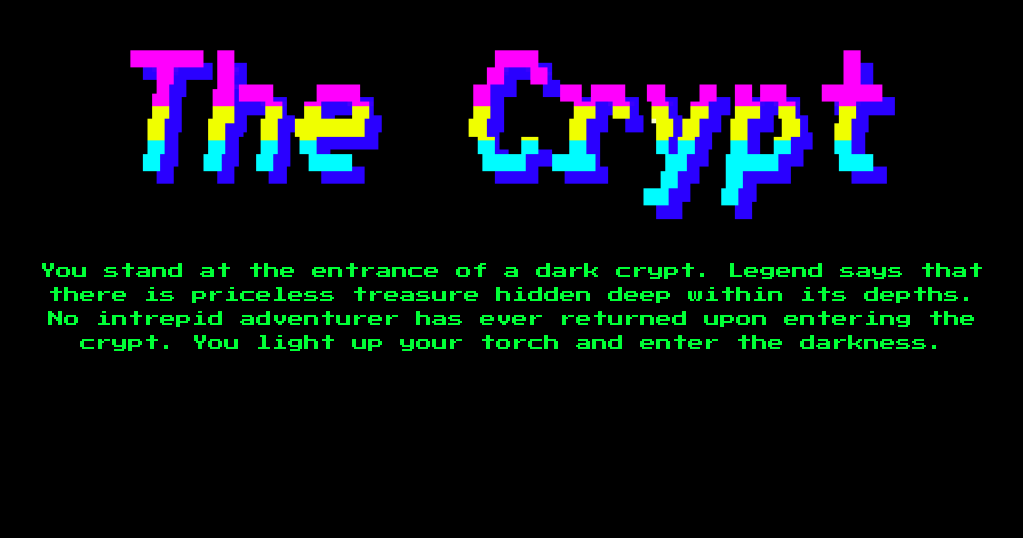
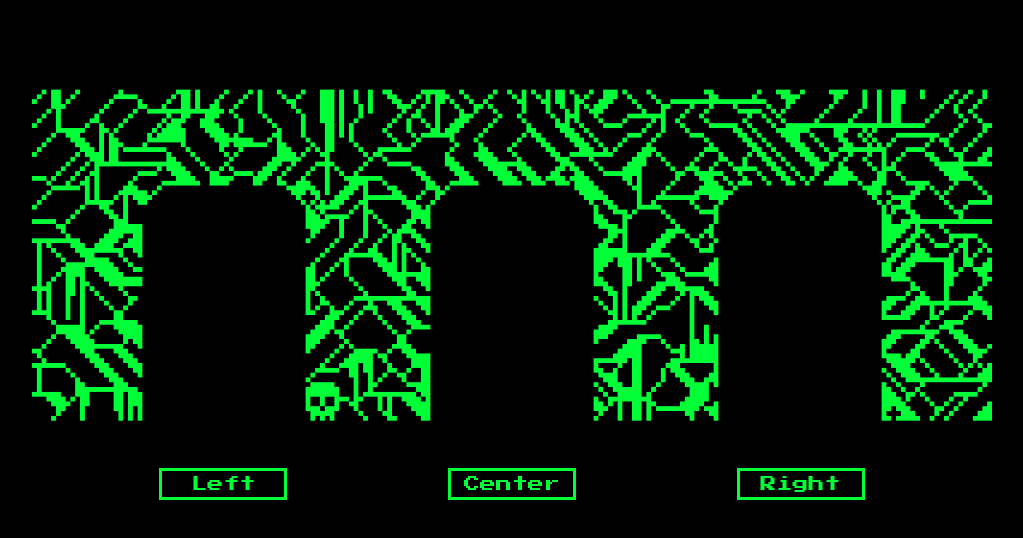
Before and after one commit to justinh5/jsArcade, a plain HTML site: page crypt.html in a window 1280 px wide. Both pictures are taken after a click on the button "New Game". Shown: the part 40-578 px from the top of the page, without its empty margins (128-1151 px from the left). Drawn offline with Linux system fonts and the light colour scheme.

Commit message:
finish first version of the crypt

```diff
--- a/crypt.html
+++ b/crypt.html
@@ -16,19 +16,19 @@
     <div class="container">
       <img id="game-title" src="img/crypt/crypt-title.png" alt="The Crypt">
       <div id="pic-container">
-        <p id="pic"></p>
-        <!-- <img id="pic" src="img/crypt/three.png"> -->
+        <p id="text-pic"></p>
+        <img id="pic" src="img/crypt/three.png">
       </div>
       <table id="directions">
         <tr>
           <td>
-            <button type="click" name="left" id="left">Left</button>
+            <button type="click" name="left" id="left" class="direction">Left</button>
           </td>
           <td>
-            <button type="click" name="center" id="center">Center</button>
+            <button type="click" name="center" id="center" class="direction">Center</button>
           </td>
           <td>
-            <button type="click" name="right" id="right">Right</button>
+            <button type="click" name="right" id="right" class="direction">Right</button>
           </td>
         </tr>
       </table>
--- a/css/crypt.css
+++ b/css/crypt.css
@@ -55,10 +55,6 @@ button:hover {
 
 
 #pic-container {
-  text-align: center;
-}
-
-#pic {
   display: block;
   margin-left: auto;
   margin-right: auto;
@@ -67,8 +63,23 @@ button:hover {
   max-width: 60em;
 }
 
+#text-pic {
+  margin-top: 5em;
+}
+
+
+#pic {
+  display: none;
+  margin-left: auto;
+  margin-right: auto;
+  margin-top: 3em;
+  width: 100%;
+  max-width: 60em;
+}
+
 #directions {
   display: none;
+  table-layout: fixed;
   margin-top: 2em;
   margin-left: auto;
   margin-right: auto;
--- a/js/crypt.js
+++ b/js/crypt.js
@@ -1,26 +1,27 @@
 
 
-const intro = "You stand at the entrance of a dark crypt. Legend says that there is priceless treasure hidden deep within its depths. No intrepid adventurer has ever returned upon entering the crypt. You light up your torch and enter the darkness.";
-const win = "Eureka! You walk into a room that's filled with gold. You stuff a handful of treasure in your backpack and leave.";
-const outcome1 = "You are walking through the rough-hewn halls amid the eerie glow of your torch when suddenly...it sputters out. The warmth it was emitting is now gone, and the darkness engulfs your weary soul.";
+const INTRO = "You stand at the entrance of a dark crypt. Legend says that there is priceless treasure hidden deep within its depths. No intrepid adventurer has ever returned upon entering the crypt. You switch on your flashlight and enter the darkness.";
+const WIN = "Eureka! You walk into a room that's filled with gold. You stuff a handful of treasure in your backpack and leave.";
+const outcome1 = "You are walking through the rough-hewn halls amid the eerie glow of your flashlight when suddenly...it flickers out. All of your spare batteries are dead and the darkness engulfs you.";
 const outcome2 = "You walk into a room with a simple stone alter amid the dim glow of candles on its surface. You think it's strange how there are lit candles as this place was said to be abandoneded many years ago. Someone comes up from behind and immobilizes you with chloroform. When you awaken you find yourself strapped to the alter in the center of a ring of black-robed cult followers. The leader raises a knife and I'm sure you know the rest...";
-const outcome3 = "There is a peculiar tome clutched in the hands of one of the corpses. You wrest it out of its hands and find that it's in surprisingly good condition. It appears to be some sort of pagan manuscript when you flip through it. You read out loud some of the text when suddenly a chill crawls down your throat. A mailicious entity has claimed your soul.";
-const outcome4 = "It is impossible to count all the dead in the crypt. Some have been wealthly in life, and others poor, but only in death have they all become equals. As you are pondering death, you fall into a dark pit and break both your legs.";
-const outcome5 = "The many winding tunnels seem endless and your strength is weakening by the hour. Doubt floods your thoughts; it was foolish to ever venture in this god-foresaken place. You are not paying attention to the floor in front of you and you trip into a cesspool. As you wallow in its filth, your flesh slowly decays.";
+const outcome3 = "There is a peculiar tome clutched in the hands of one of the corpses. You wrest it out of its hands and find that it's in surprisingly good condition. It appears to be some sort of pagan manuscript. As you read out loud some of the text, a chill crawls down your throat. A mailicious entity has claimed your soul.";
+const outcome4 = "It is impossible to count all the dead in the crypt. They have all led different lives, but only in death have they all become equals. As you are pondering death, you fall into a deep pit and break both your legs.";
+const outcome5 = "The many winding tunnels seem endless and your strength is weakening by the hour. Doubt floods your thoughts. It was foolish to ever venture in this god-foresaken place. You are not paying attention to the floor in front of you and you trip into a cesspool. As you wallow in its filth, your flesh slowly decays.";
 const outcome6 = "You have run out of markers to find your way back to the entrance, but you decide it's okay to keep going because the treasure cannot be that much further. Lo and behold, you become lost. You weep in solitude and starve until your body becomes as thin as the corpses that line the walls. You crawl into a nearby crevice and close your eyes for the last time.";
-const outcome7 = "You walk into a chamber that appears to be a long-forgotten dungeon. The cracked floor is stained brown with the blood of countless past convicts and inoccents. Lonely skeletons are still shackled to the walls in isolated cells. You enter one cell for no reason, then the door slams shut behind you. Locked. The horror dawns on you as no one will hear your screams, and you will never see the light of another day.";
-const outcome8 = "You walk into a room with a bottle sitting in the center on a pedestal. You decide that it's a magic potion, so you drink it. Turns out, it was poison. You die a slow death.";
-const outcome9 = "You walk into an ornate room with a chest sitting in the center. You open the chest and...there's nothing inside it. You walk away in dissapointed and despair.";
-const outcome10 = "The fleshless remnants in the crypt are a grim reminder of mortality, and you wonder how many of these souls succumbed to the Black Death in the Dark Ages. You enter an inconspicuous room with a casket in its center. Upon opening the casket, you're startled when a skeletal hand snatches your arm and pulls you inside with the lid shutting closed behind. Welcome home.";
-const deaths = [outcome1, outcome2, outcome3, outcome4, outcome5, outcome6, outcome7, outcome8, outcome9, outcome10];
+const outcome7 = "You walk into a chamber that appears to be a long-forgotten dungeon. The cracked floor is stained brown with the blood of countless past convicts and inoccents. Lonely skeletons are still shackled to the walls in isolated cells. You enter a cell for no reason, then the door slams shut behind you. Locked. The horror dawns on you as no one will hear your screams, and you will never see the light of another day.";
+const outcome8 = "You trip on a skull and are rendered unconcious when you hit the ground. You die from internal bleeding.";
+const outcome9 = "You walk into an ornate room with a chest sitting in the center. You open the chest and...there's nothing inside it. You walk away in dissapointed.";
+const outcome10 = "You enter an inconspicuous room with a casket in its center. Upon opening the casket, you're startled when a skeletal hand snatches your arm and pulls you inside with the lid shutting closed behind. Welcome home.";
+const DEATHS = [outcome1, outcome2, outcome3, outcome4, outcome5, outcome6, outcome7, outcome8, outcome9, outcome10];
+const DIRECTIONS = ["left", "center", "right"];
 
-const three = "../img/crypt/three.png";
-const twoMiddle = "../img/crypt/twoMiddle.png";
-const twoLeft = "../img/crypt/twoLeft.png";
-const twoRight = "../img/crypt/twoRight.png";
-const oneRight = "../img/crypt/oneRight.png";
-const oneMiddle = "../img/crypt/oneMiddle.png";
-const oneleft = "../img/crypt/oneLeft.png";
+const three = "img/crypt/three.png";
+const twoCenter = "img/crypt/twoCenter.png";
+const twoLeft = "img/crypt/twoLeft.png";
+const twoRight = "img/crypt/twoRight.png";
+const oneRight = "img/crypt/oneRight.png";
+const oneCenter = "img/crypt/oneCenter.png";
+const oneleft = "img/crypt/oneLeft.png";
 
 function TernaryTree() {
   this.root = null;
@@ -30,35 +31,35 @@ function Node(msg) {
   this.message = msg;
   this.picture = null;
   this.left = null;
-  this.middle = null;
+  this.center = null;
   this.right = null;
 }
 
 TernaryTree.prototype.assignPicture = function(node, direction) {
 
-  var left = (node.left || direction === 0) ? true : false;
-  var middle = (node.middle || direction === 1) ? true : false;
-  var right = (node.right || direction === 2) ? true : false;
+  var left = (node.left || direction === "left") ? true : false;
+  var center = (node.center || direction === "center") ? true : false;
+  var right = (node.right || direction === "right") ? true : false;
 
-  if (left === true && middle === true && right === true) {
+  if (left === true && center === true && right === true) {
     return three;
   }
-  else if (left === true && middle === false && right === true) {
-    return twoMiddle;
+  else if (left === true && center === false && right === true) {
+    return twoCenter;
   }
-  else if (left === true && middle === true && right === false) {
+  else if (left === true && center === true && right === false) {
     return twoLeft;
   }
-  else if (left === false && middle === true && right === true) {
+  else if (left === false && center === true && right === true) {
     return twoRight;
   }
-  else if (left === false && middle === false && right === true) {
+  else if (left === false && center === false && right === true) {
     return oneRight;
   }
-  else if (left === false && middle === true && right === false) {
-    return oneMiddle;
+  else if (left === false && center === true && right === false) {
+    return oneCenter;
   }
-  else if (left === true && middle === false && right === false) {
+  else if (left === true && center === false && right === false) {
     return oneleft;
   }
   return null;
@@ -66,24 +67,24 @@ TernaryTree.prototype.assignPicture = function(node, direction) {
 
 TernaryTree.prototype.addNode = function(winning) {
 
-   var root = this.root;
+   var index = Math.floor(Math.random() * DEATHS.length);  // random losing outcome index
+   var message = (winning === true) ? WIN : DEATHS[index];
 
-   if(!root){
+   if(!this.root){
       this.root = new Node(null);
       return;
    }
 
-   var currentNode = root;
-   var newNode = new Node(null);   // create new instance of node
+   var currentNode = this.root;
+   var newNode = new Node(message);
 
    while(currentNode) {
 
-     var direction = Math.floor(Math.random() * 3);   // choose a random direction
+     var i = Math.floor(Math.random() * 3);   // choose a random direction
 
-     if (direction === 0) {
+     if (DIRECTIONS[i] === "left") {
        if(!currentNode.left){
-         currentNode.picture = this.assignPicture(currentNode, direction);
-         newNode.message = (winning === false) ? "you lose" : "You win";
+         currentNode.picture = this.assignPicture(currentNode, DIRECTIONS[i]);
          currentNode.left = newNode;
          break;
        }
@@ -91,21 +92,19 @@ TernaryTree.prototype.addNode = function(winning) {
           currentNode = currentNode.left;
        }
      }
-     else if (direction === 1) {
-       if(!currentNode.middle){
-         currentNode.picture = this.assignPicture(currentNode, direction);
-         newNode.message = (winning === false) ? "you lose" : "You win";
-         currentNode.middle = newNode;
+     else if (DIRECTIONS[i] === "center") {
+       if(!currentNode.center){
+         currentNode.picture = this.assignPicture(currentNode, DIRECTIONS[i]);
+         currentNode.center = newNode;
          break;
        }
        else{
-          currentNode = currentNode.middle;
+          currentNode = currentNode.center;
        }
      }
-     else if (direction === 2) {
+     else if (DIRECTIONS[i] === "right") {
        if(!currentNode.right){
-         currentNode.picture = this.assignPicture(currentNode, direction);
-         newNode.message = (winning === false) ? "you lose" : "You win";
+         currentNode.picture = this.assignPicture(currentNode, DIRECTIONS[i]);
          currentNode.right = newNode;
          break;
        }
@@ -126,28 +125,40 @@ function shuffle(a) {
 }
 
 
+function displayPicture(path, text) {
+
+  // picture is a png img
+  if(path) {
+    $("#text-pic").hide();
+    $("#pic").attr("src", path);
+    $("#pic").show();
+  }
+  else {  // end node picture is text
+    $("#pic").hide();
+    $("#text-pic").text(text);
+    $("#text-pic").show();
+  }
+}
+
+
 function displayButtons(node) {
+
+  $("#left").hide();
+  $("#center").hide();
+  $("#right").hide();
+
   if (node.left !== null) {
     $("#left").show();
   }
-  else {
-    $("#left").hide();
-  }
-  if (node.middle !== null) {
-    $("#middle").show();
-  }
-  else{
-    $("#middle").hide();
+  if (node.center !== null) {
+    $("#center").show();
   }
   if (node.right !== null) {
     $("#right").show();
   }
-  else {
-    $("#right").hide();
-  }
-  if ((node.right === null) && (node.left === null) && (node.middle === null)) {
-    $("#pic").text(node.message);
-    $("#reset").show();
+  if ((node.right === null) && (node.left === null) && (node.center === null)) {
+    $("#directions").hide();
+    $("#end-game").show();
   }
 }
 
@@ -155,56 +166,57 @@ function displayButtons(node) {
 
 $(document).ready(function() {
 
-  var tree = new TernaryTree();
-  var totalNodes = 40;
+  const TOTAL_NODES = 40;   // total nodes to generate
+  var tree = null;          // root of the tree
+  var current = null;       // current node the player is in
 
-  // Build the tree
-  for (var i=0; i<totalNodes; ++i) {
-    tree.addNode(false);
-  }
-  tree.addNode(true);  // add in winning node
-
-  var current = tree.root;   // start at the root
-
-  $("#pic").text(current.picture);
-  displayButtons(current);
-
-  $("#pic").text(intro);
-
- //console.log(tree);
+  displayPicture(null, INTRO);
 
   $(".new-game").click(function() {
 
     $("#start-game").hide();
     $("#end-game").hide();
+    $("#game-title").hide();
+    $("#directions").show();
 
+    tree = new TernaryTree();  // create new game tree
 
+    // Build the tree
+    for (var i=0; i<TOTAL_NODES; ++i) {
+      tree.addNode(false);
+    }
+    tree.addNode(true);  // add in winning node last
+    current = tree.root; // start at the root
 
+    // display first image at the root with buttons
+    displayPicture(current.picture, null);
+    displayButtons(current);
   });
 
-  $(".btn").click(function() {
+  $(".direction").click(function() {
     var direction = $(this).attr("id");
 
     switch(direction) {
       case "left":
         current = current.left;
         break;
-      case "middle":
-        current = current.middle;
+      case "center":
+        current = current.center;
         break;
       case "right":
         current = current.right;
         break;
     }
-    $("#pic").text(current.picture);   //display new picture
-    displayButtons(current);           //display new buttons
+    displayPicture(current.picture, current.message);
+    displayButtons(current);
   });
 
   $("#reset").click(function() {
     current = tree.root;
-    $("#pic").text(current.picture);
+    displayPicture(current.picture, null);
     displayButtons(current);
-    $("#reset").hide();
+    $("#end-game").hide();
+    $("#directions").show();
   });
 
 
```
Also changed, not shown: img/crypt/twoCenter.png (renamed from img/crypt/twoMiddle.png).
